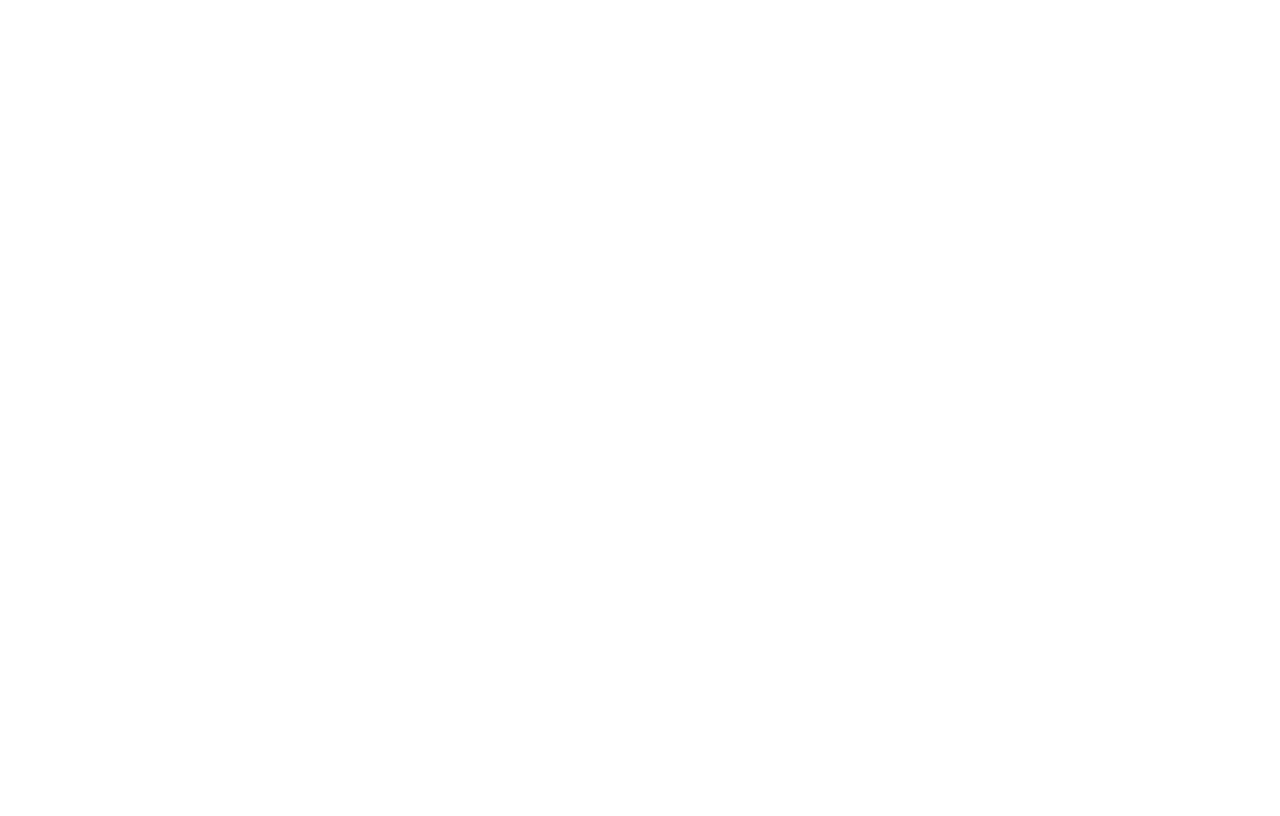
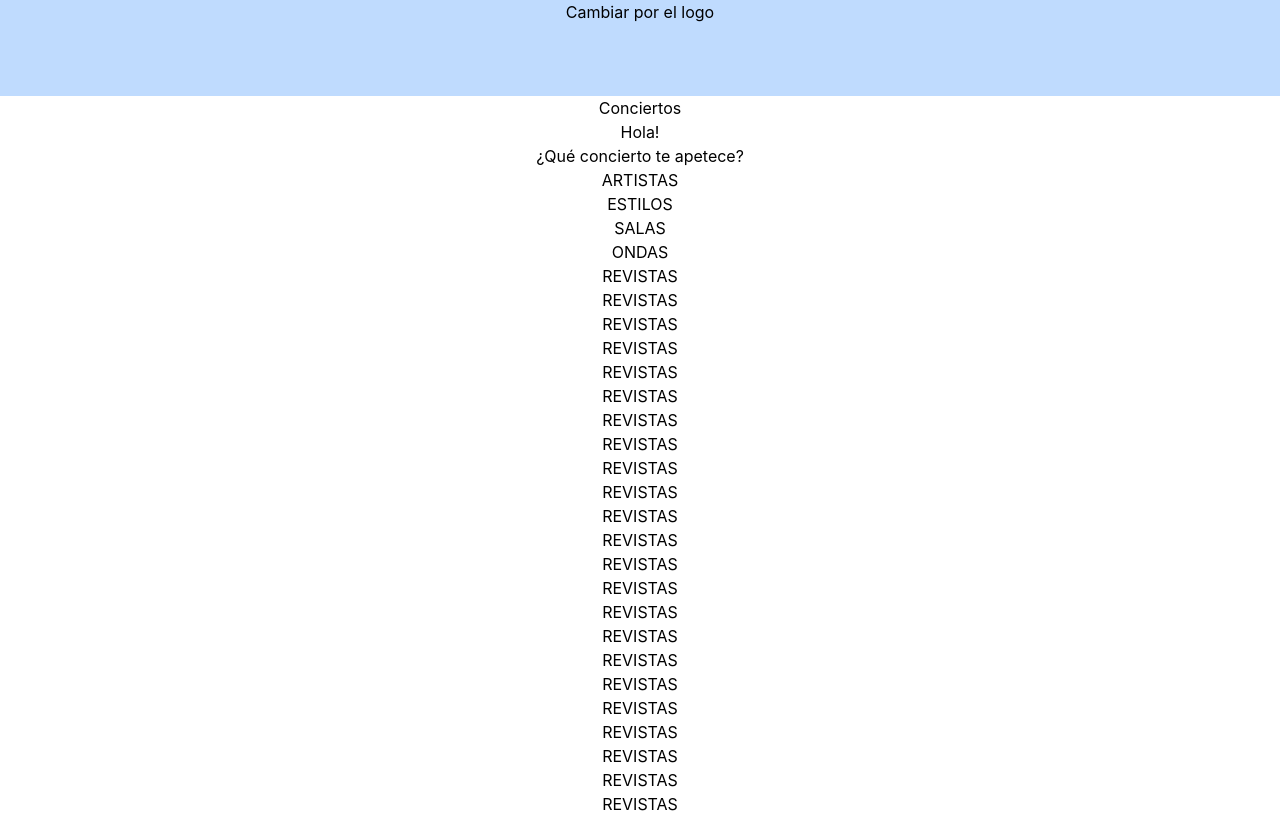
Before and after one commit to victorjgcastillo/UrythMeOk-final-project-, a React (Create React App) app in the folder FrontEnd/rithme/: page / in a window 1280 px wide. Built offline with nearby package versions, Linux system fonts and the light colour scheme.

Commit message:
Header in proccess

```diff
--- a/FrontEnd/rithme/package.json
+++ b/FrontEnd/rithme/package.json
@@ -11,6 +11,7 @@
     "react-dom": "^18.2.0",
     "react-router-dom": "^6.8.1",
     "react-scripts": "5.0.1",
+    "sass": "^1.58.1",
     "web-vitals": "^2.1.4"
   },
   "scripts": {
@@ -36,5 +37,8 @@
       "last 1 firefox version",
       "last 1 safari version"
     ]
+  },
+  "devDependencies": {
+    "tailwindcss": "^3.2.6"
   }
 }
--- /dev/null
+++ b/FrontEnd/rithme/postcss.config.js
@@ -0,0 +1,6 @@
+module.exports = {
+  plugins: {
+    tailwindcss: {},
+    autoprefixer: {},
+  },
+}
--- a/FrontEnd/rithme/src/App.js
+++ b/FrontEnd/rithme/src/App.js
@@ -1,6 +1,6 @@
 import './App.css';
 import { Route, Routes, BrowserRouter as Router } from "react-router-dom";
-import HomePage from './Pages/HomePage';
+import HomePage from './pages/HomePage';
 
 function App() {
   return (
--- a/FrontEnd/rithme/src/components/Header/Header.jsx
+++ b/FrontEnd/rithme/src/components/Header/Header.jsx
@@ -0,0 +1,15 @@
+import useScrollDirection from "./ScrollDirection";
+import './Header.scss';
+
+
+export default function Header() {
+
+    const scrollDirection = useScrollDirection();
+
+
+    return (
+        <div className={`header ${ scrollDirection === "down" ? "hide" : "show"}`}>
+             <h2>Cambiar por el logo</h2>
+        </div>
+    )
+}
--- /dev/null
+++ b/FrontEnd/rithme/src/components/Header/Header.scss
@@ -0,0 +1,13 @@
+.header {
+    position: sticky;
+    top: 0px;
+    background-color: #BFDBFE;
+    height: 6rem;
+    transition-property: all;
+    transition-timing-function: cubic-bezier(0.4, 0, 0.2, 1);
+    transition-duration: 500ms;
+  }
+
+  .header.down {
+    top: -6rem;
+  }
--- /dev/null
+++ b/FrontEnd/rithme/src/components/Header/ScrollDirection.jsx
@@ -0,0 +1,25 @@
+import { useEffect } from "react";
+import { useState } from "react";
+
+export default function useScrollDirection() {
+    const [scrollDirection, setScrollDirection] = useState(null);
+
+    useEffect(() => {
+      let lastScrollY = window.pageYOffset;
+
+      const updateScrollDirection = () => {
+        const scrollY = window.pageYOffset;
+        const direction = scrollY > lastScrollY ? "down" : "up";
+        if (direction !== scrollDirection && (scrollY - lastScrollY > 10 || scrollY - lastScrollY < -10)) {
+          setScrollDirection(direction);
+        }
+        lastScrollY = scrollY > 0 ? scrollY : 0;
+      };
+      window.addEventListener("scroll", updateScrollDirection);
+      return () => {
+        window.removeEventListener("scroll", updateScrollDirection);
+      }
+    }, [scrollDirection]);
+
+    return scrollDirection;
+  };
--- a/FrontEnd/rithme/src/components/Navbar/Navbar.jsx
+++ b/FrontEnd/rithme/src/components/Navbar/Navbar.jsx
@@ -0,0 +1,3 @@
+export default function Navbar() {
+
+}
--- a/FrontEnd/rithme/src/index.css
+++ b/FrontEnd/rithme/src/index.css
@@ -1,3 +1,7 @@
+@tailwind base;
+@tailwind components;
+@tailwind utilities;
+
 body {
   margin: 0;
   font-family: -apple-system, BlinkMacSystemFont, 'Segoe UI', 'Roboto', 'Oxygen',
--- a/FrontEnd/rithme/src/pages/HomePage.jsx
+++ b/FrontEnd/rithme/src/pages/HomePage.jsx
@@ -1,3 +1,52 @@
+import Header from "../components/Header/Header";
+import Conciertos from "../shared/Conciertos";
+
 export default function HomePage() {
+    return (
 
+        <div>
+        <Header></Header>
+        <Conciertos></Conciertos>
+
+            <div className="categories">
+
+                <div className="categories__title">
+                    <h1>Hola!</h1>
+                    <h2>¿Qué concierto te apetece?</h2>
+                </div>
+
+                <div className="categories__types">
+                    <h3>ARTISTAS</h3>
+                    <h3>ESTILOS</h3>
+                    <h3>SALAS</h3>
+                    <h3>ONDAS</h3>
+                    <h3>REVISTAS</h3>
+                    <h3>REVISTAS</h3>
+                    <h3>REVISTAS</h3>
+                    <h3>REVISTAS</h3>
+                    <h3>REVISTAS</h3>
+                    <h3>REVISTAS</h3>
+                    <h3>REVISTAS</h3>
+                    <h3>REVISTAS</h3>
+                    <h3>REVISTAS</h3>
+                    <h3>REVISTAS</h3>
+                    <h3>REVISTAS</h3>
+                    <h3>REVISTAS</h3>
+                    <h3>REVISTAS</h3>
+                    <h3>REVISTAS</h3>
+                    <h3>REVISTAS</h3>
+                    <h3>REVISTAS</h3>
+                    <h3>REVISTAS</h3>
+                    <h3>REVISTAS</h3>
+                    <h3>REVISTAS</h3>
+                    <h3>REVISTAS</h3>
+                    <h3>REVISTAS</h3>
+                    <h3>REVISTAS</h3>
+                    <h3>REVISTAS</h3>
+                </div>
+
+
+            </div>
+        </div>
+    )
 }
--- /dev/null
+++ b/FrontEnd/rithme/src/shared/Conciertos.jsx
@@ -0,0 +1,5 @@
+export default function Conciertos(){
+    return (
+        <button>Conciertos</button>
+    )
+}
--- /dev/null
+++ b/FrontEnd/rithme/tailwind.config.js
@@ -0,0 +1,8 @@
+/** @type {import('tailwindcss').Config} */
+module.exports = {
+  content: ["./src/**/*.{html,js}"],
+  theme: {
+    extend: {},
+  },
+  plugins: [],
+}
```
Also changed, not shown: 1 other file (tests, documents, lock files or other folders).
